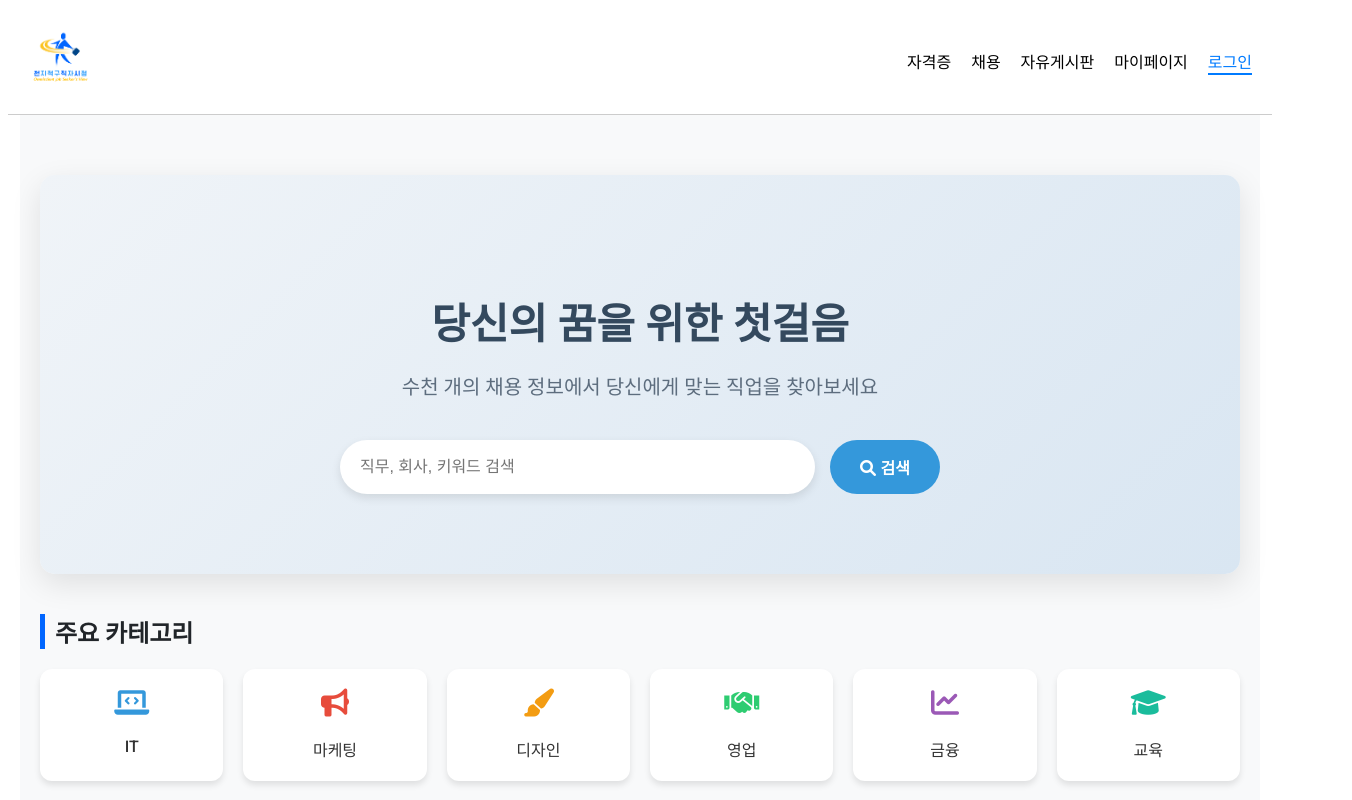
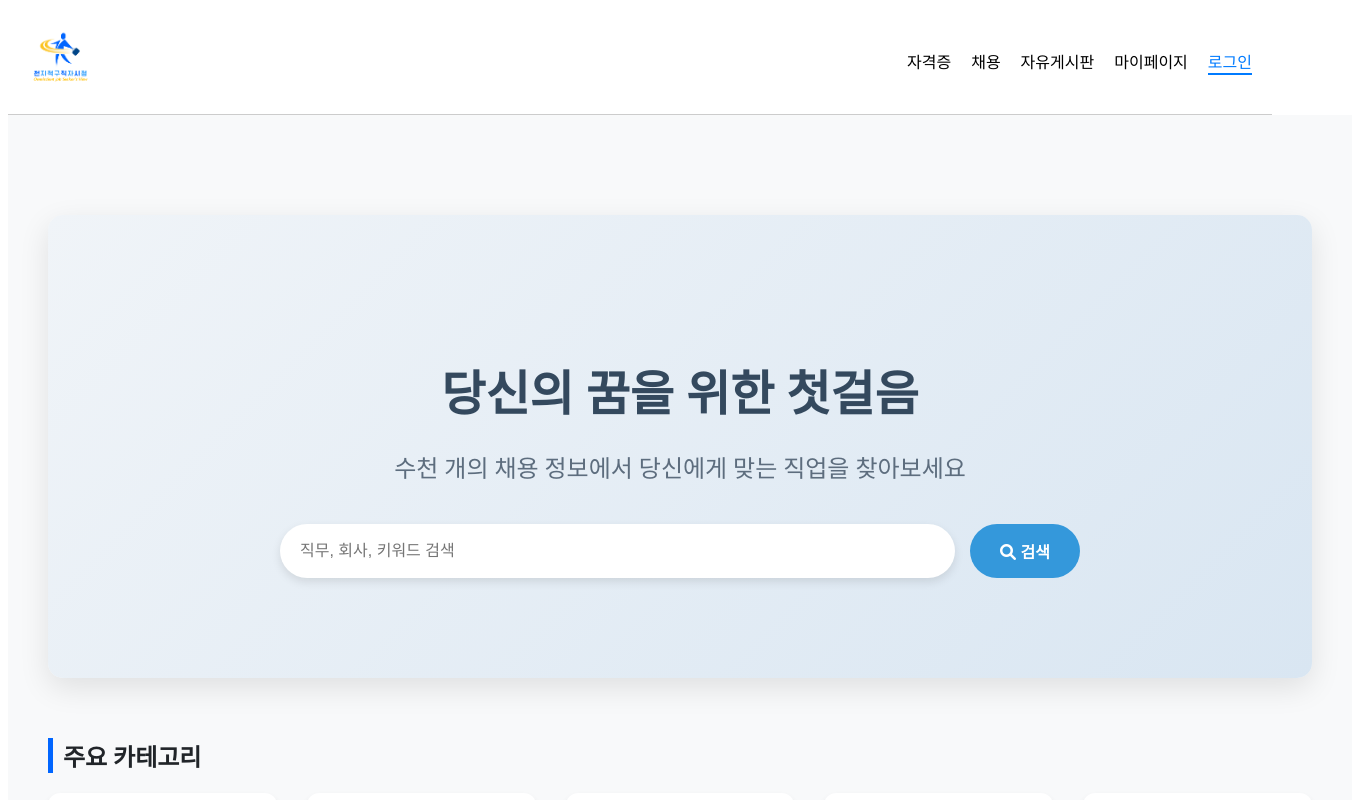
Before and after one commit to Omniscient-Job-Project/Omniscient-Front, a Vue app: page / in a window 1280 px wide. Shown: the top 800 px of the page, 1352 px wide, since content can reach past the window. Built offline with nearby package versions, Linux system fonts and the light colour scheme; no server answers.

Commit message:
"update css "

```diff
--- a/src/components/curation/detail.vue
+++ b/src/components/curation/detail.vue
@@ -197,12 +197,7 @@ watch(jobDetail, checkIfBookmarked);
 
 <style scoped>
 /* 전체 페이지 스타일 */
-/* 전체 페이지 스타일 */
 body {
-font-family: 'Roboto', 'Arial', sans-serif;
-background-color: #f0f4f8;
-color: #333;
-line-height: 1.6;
   font-family: 'Roboto', 'Arial', sans-serif;
   background-color: #f0f4f8;
   color: #333;
@@ -224,7 +219,6 @@ transform: translateY(-5px);
   box-shadow: 0 15px 35px rgba(0, 0, 0, 0.15);
 }
 
-/* 헤더 섹션 */
 .job-header {
   display: flex;
   justify-content: space-between;
@@ -298,8 +292,6 @@ background-color: #2980b9;
   transform: translateY(-2px);
   box-shadow: 0 5px 15px rgba(52, 152, 219, 0.4);
 }
-
-/* 본문 스타일 */
 .job-content {
   display: grid;
   gap: 2.5rem;
@@ -325,7 +317,6 @@ display: flex;
   align-items: center;
 }
 
-/* 섹션 스타일 */
 .job-summary, .job-details, .application-info, .company-info {
   background-color: #f8fafc;
   border-radius: 8px;
@@ -339,14 +330,6 @@ transform: translateY(-3px);
   box-shadow: 0 5px 15px rgba(0, 0, 0, 0.1);
 }
 
-/* 아이콘 스타일 */
-.fas {
-margin-right: 0.8rem;
-color: #3498db;
-font-size: 1.1rem;
-}
-
-/* 로딩 스타일 */
 .loading {
   text-align: center;
   font-size: 1.4rem;
@@ -360,7 +343,6 @@ margin-bottom: 1rem;
   display: block;
 }
 
-/* 반응형 디자인 */
 @media (max-width: 768px) {
   .job-header {
     flex-direction: column;
@@ -385,7 +367,6 @@ display: block;
   }
 }
 
-/* 애니메이션 효과 */
 @keyframes fadeIn {
   from { opacity: 0; transform: translateY(20px); }
   to { opacity: 1; transform: translateY(0); }
@@ -399,4 +380,96 @@ animation: fadeIn 0.5s ease-out forwards;
 .job-details { animation-delay: 0.2s; }
 .application-info { animation-delay: 0.3s; }
 .company-info { animation-delay: 0.4s; }
+
+/* 아이콘 스타일 */
+.fas {
+  margin-right: 0.8rem;
+  font-size: 1.1rem;
+}
+
+/* 헤더 섹션 아이콘 */
+.receipt-period .fas { color: #e74c3c; }
+.bookmark-btn .fas { color: #f39c12; }
+.apply-btn .fas { color: #ffffff; }
+
+/* 채용 내용 섹션 아이콘 */
+.job-summary h3 .fas { color: #3498db; }
+
+/* 모집 부문 및 자격요건 섹션 아이콘 */
+.job-details h3 .fas { color: #2ecc71; }
+.job-details .fa-briefcase { color: #e67e22; }
+.job-details .fa-user-graduate { color: #9b59b6; }
+.job-details .fa-graduation-cap { color: #34495e; }
+.job-details .fa-tasks { color: #16a085; }
+.job-details .fa-calendar-week { color: #2980b9; }
+.job-details .fa-clock { color: #8e44ad; }
+.job-details .fa-money-bill-wave { color: #27ae60; }
+.job-details .fa-map-marker-alt { color: #c0392b; }
+
+/* 지원 정보 섹션 아이콘 */
+.application-info h3 .fas { color: #e74c3c; }
+.application-info .fa-paper-plane { color: #3498db; }
+.application-info .fa-comments { color: #f39c12; }
+.application-info .fa-gift { color: #1abc9c; }
+
+/* 회사 정보 섹션 아이콘 */
+.company-info h3 .fas { color: #34495e; }
+.company-info .fa-map-pin { color: #e74c3c; }
+.company-info .fa-phone { color: #2ecc71; }
+.company-info .fa-user { color: #3498db; }
+
+/* 호버 효과 */
+.fas:hover {
+  transform: scale(1.1);
+  transition: transform 0.3s ease;
+}
+
+/* 다크 모드 지원 */
+@media (prefers-color-scheme: dark) {
+  body {
+    background-color: #121212;
+    color: #e0e0e0;
+  }
+
+  .job-detail-container {
+    background-color: #1e1e1e;
+    box-shadow: 0 10px 30px rgba(255, 255, 255, 0.1);
+  }
+
+  .job-title {
+    color: #ecf0f1;
+  }
+
+  .company-name {
+    color: #3498db;
+  }
+
+  .receipt-period {
+    color: #bdc3c7;
+  }
+
+  .bookmark-btn {
+    background-color: #2c3e50;
+    color: #ecf0f1;
+  }
+
+  .job-content h3 {
+    color: #ecf0f1;
+    border-bottom-color: #3498db;
+  }
+
+  .job-summary, .job-details, .application-info, .company-info {
+    background-color: #2c3e50;
+  }
+
+  .fas {
+    opacity: 0.9;
+  }
+
+  .job-details h3 .fas,
+  .application-info h3 .fas,
+  .company-info h3 .fas {
+    color: #ecf0f1;
+  }
+}
 </style>
--- a/src/components/index.vue
+++ b/src/components/index.vue
@@ -75,7 +75,7 @@ const router = useRouter();
 const jobs = ref([]);
 
 const currentPage = ref(1);
-const itemsPerPage = 16;
+const itemsPerPage = 21;
 const searchTerm = ref('');
 
 const categories = [
@@ -190,9 +190,10 @@ onMounted(() => {
 
 .main-container {
   font-family: 'Roboto', sans-serif;
-  max-width: 1200px;
+  width: 100%;
+  max-width: 100%;
   margin: 0 auto;
-  padding: 20px;
+  padding: 40px;
   background-color: #f8f9fa;
 }
 
@@ -228,23 +229,24 @@ onMounted(() => {
 
 .hero {
   text-align: center;
-  padding: 80px 40px;
+  padding: 100px 60px;
   background: linear-gradient(135deg, #f0f4f8 0%, #d9e6f2 100%);
   color: #2c3e50;
   border-radius: 15px;
-  margin: 40px 0;
+  margin: 60px 0;
   box-shadow: 0 10px 30px rgba(0, 0, 0, 0.1);
 }
 
 .hero-title {
-  font-size: 42px;
+  font-size: 48px;
   font-weight: 700;
   margin-bottom: 20px;
   color: #34495e;
 }
 
 .hero-subtitle {
-  font-size: 20px;
+  font-size: 24px;
+  max-width: 800px;
   margin-bottom: 40px;
   color: #5d6d7e;
   max-width: 600px;
@@ -256,7 +258,7 @@ onMounted(() => {
   display: flex;
   justify-content: center;
   gap: 15px;
-  max-width: 600px;
+  max-width: 800px;
   margin: 0 auto;
 }
 
@@ -301,8 +303,8 @@ onMounted(() => {
 
 .category-grid {
   display: grid;
-  grid-template-columns: repeat(auto-fit, minmax(150px, 1fr));
-  gap: 20px;
+  grid-template-columns: repeat(auto-fit, minmax(200px, 1fr));
+  gap: 30px;
 }
 
 .category-item {
@@ -342,8 +344,8 @@ onMounted(() => {
 
 .job-grid {
   display: grid;
-  grid-template-columns: repeat(auto-fit, minmax(250px, 1fr));
-  gap: 20px;
+  grid-template-columns: repeat(auto-fit, minmax(300px, 1fr));
+  gap: 30px;
 }
 
 .job-card {
@@ -354,6 +356,7 @@ onMounted(() => {
   transition: transform 0.3s ease;
   position: relative;
   border: 1px solid #e9ecef;
+  padding: 30px;
 }
 
 .job-card:hover {
@@ -367,14 +370,14 @@ onMounted(() => {
 }
 
 .job-title {
-  font-size: 18px;
+  font-size: 20px;
   font-weight: 500;
   margin-bottom: 10px;
   color: #212529;
 }
 
 .company-name, .job-location, .job-career {
-  font-size: 14px;
+  font-size: 16px;
   color: #6c757d;
   margin-bottom: 5px;
 }
@@ -474,7 +477,7 @@ onMounted(() => {
 
 @media (max-width: 768px) {
   .main-container {
-    padding: 10px;
+    padding: 30px;
   }
 
   .header {
@@ -482,17 +485,20 @@ onMounted(() => {
     align-items: flex-start;
   }
 
+  .hero {
+    padding: 80px 40px;
+  }
   .main-nav {
     margin-top: 20px;
     flex-wrap: wrap;
   }
 
   .hero-title {
-    font-size: 28px;
+    font-size: 36px;
   }
 
   .hero-subtitle {
-    font-size: 16px;
+    font-size: 20px;
   }
 
   .search-bar {
```
Lines whose indentation alone changed are shown as unchanged.
